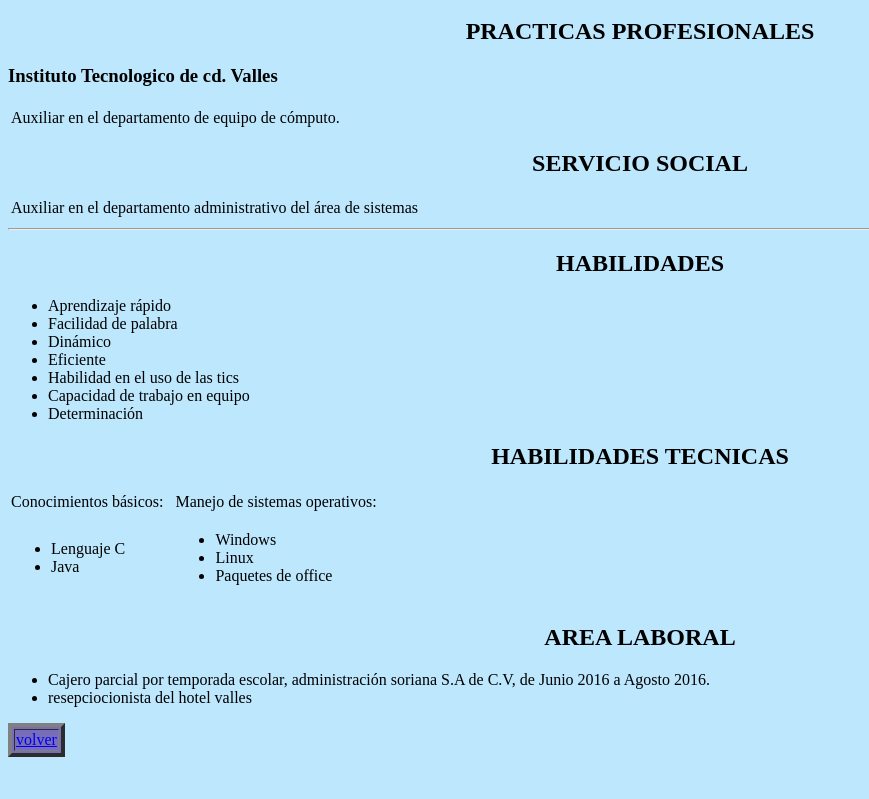
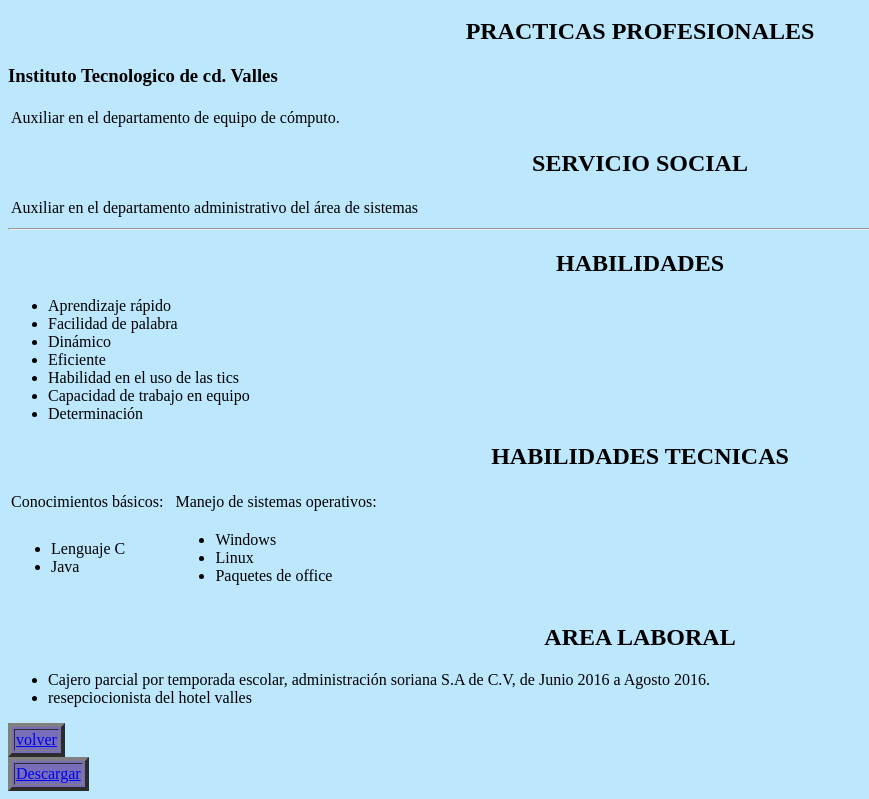
Before and after one commit to motitha/motitha.github.io, a plain HTML site: page practica2.html in a window 1280 px wide. Shown: the part 617-1416 px from the top of the page, without its empty margins (0-869 px from the left). Before the commit the page ends 1382 px from the top, so only its background shows below. Drawn offline with Linux system fonts and the light colour scheme.

Commit message:
Update practica2.html

```diff
--- a/practica2.html
+++ b/practica2.html
@@ -108,5 +108,10 @@
 			<td><a href="https://motitha.github.io/">volver</a></td>
 		</tr>
 	</table>
+	<table border="4" bgcolor="#776DB9">
+		<tr>
+			<td><a href="curriculum.pdf" download>Descargar</a></td>
+		</tr>
+	</table>
 </body>
 </html>
```
